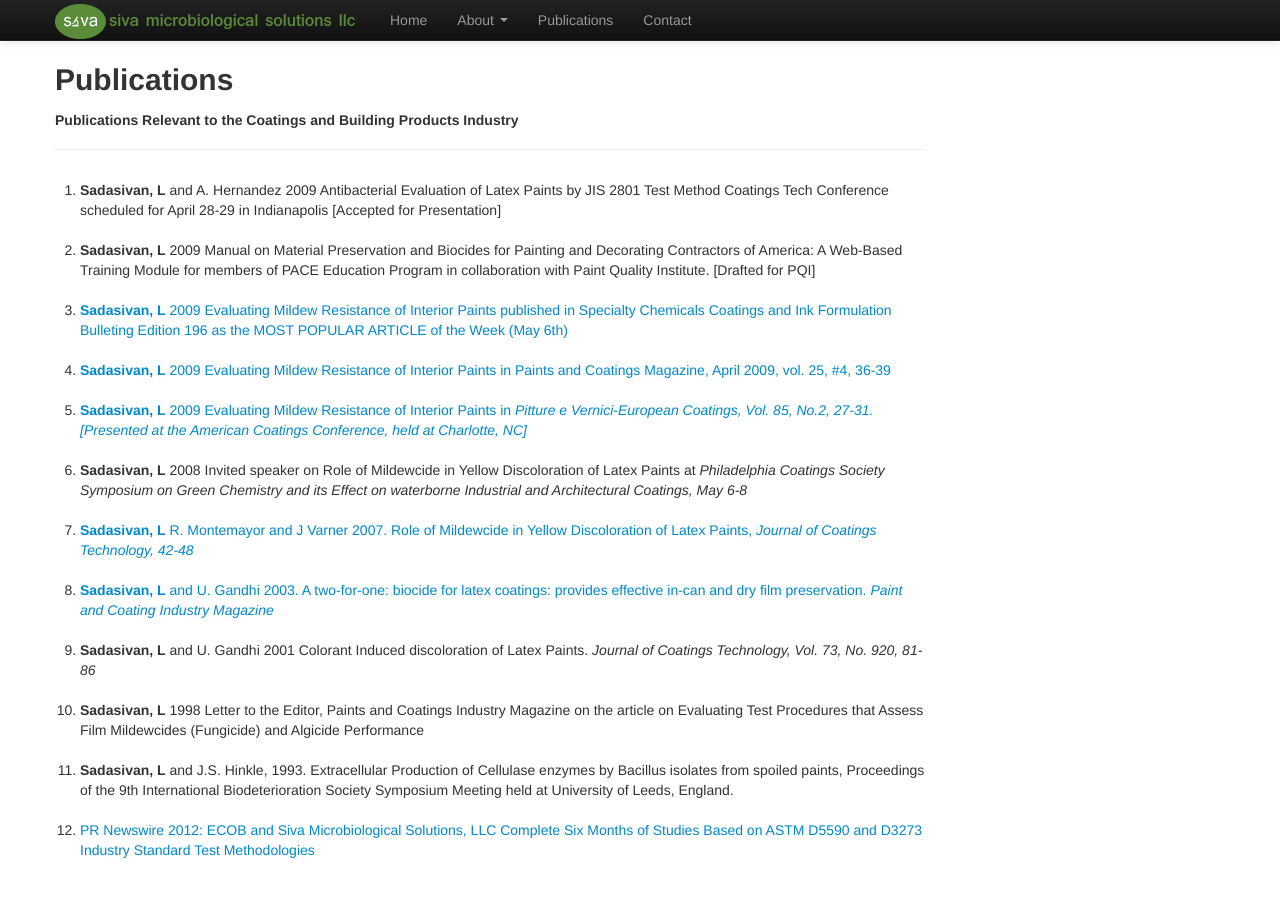
After one commit to sunils34/sivams, a Django app: template templates/pages/publications.html in a window 1280 px wide. The commit adds this page. Run offline with Django 3.2, Linux system fonts and the light colour scheme; the template is opened without the code that fills it, so the values that code supplies are empty; parts of the project's set-up code (start-up, migrations or seed data) failed here and were passed over.

Commit message:
Add publications page

```diff
--- a/templates/css/main.css
+++ b/templates/css/main.css
@@ -3,3 +3,23 @@
 /* ==========================================================================
    Author's custom styles
    ========================================================================== */
+
+
+
+.photogallery img {
+    width: 100px;
+    height: 100px;
+}
+
+.brand {
+    height: 35px;
+    margin-top: -6px;
+}
+
+.jumbotron .container {
+    background: rgba(0,0,0,.3)
+}
+
+.publist li {
+    margin-bottom:20px;
+}
--- a/templates/pages/navbar.html
+++ b/templates/pages/navbar.html
@@ -6,7 +6,9 @@
                         <span class="icon-bar"></span>
                         <span class="icon-bar"></span>
                     </a>
-                    <a class="brand" href="/">Siva Microbiological Solutions</a>
+                    <!--a class="brand" href="/">Siva Microbiological Solutions</a-->
+                    <a href="/"><img class="brand" src="/img/sivams-WithName.png" style="padding-bottom: 0px"/></a>
+
                     <div class="nav-collapse collapse">
                         <ul class="nav">
                             <li {%if home%}class="active"{%endif%} ><a href="/">Home</a></li>
@@ -14,12 +16,13 @@
                                 <a href="/about#" class="dropdown-toggle">About <b class="caret"></b></a>
                                 <ul class="dropdown-menu">
                                     <li><a href='/about#'>About Siva</a></li>
-                                    <li><a href='/about#services'>Services</a></li>
                                     <li><a href='/about#lakshmi'>Lakshmi Sadasivan Ph.D</a></li>
                                     <li><a href="/about#jeffery">Jeffery Hinkle Ph.D, MBA</a></li>
                                     <li><a href="/about#easwara">Easwara Sadasivan Ph.D</a></li>
                                 </ul>
                             </li>
+                            <!--li {%if contact%}class="active"{%endif%} ><a href="/services">Services</a></li-->
+                            <li {%if contact%}class="active"{%endif%} ><a href="/publications">Publications</a></li>
                             <li {%if contact%}class="active"{%endif%} ><a href="/contact">Contact</a></li>
                         </ul>
                         <!--form class="navbar-form pull-right">
--- /dev/null
+++ b/templates/pages/publications.html
@@ -0,0 +1,33 @@
+{%include 'pages/head.html'%}
+    <body>
+        <!--[if lt IE 7]>
+        <p class="chromeframe">You are using an outdated browser. <a href="http://browsehappy.com/">Upgrade your browser today</a> or <a href="http://www.google.com/chromeframe/?redirect=true">install Google Chrome Frame</a> to better experience this site.</p>
+        <![endif]-->
+
+        {%include 'pages/navbar.html' %}
+        <div class="container">
+            <div class="row">
+                <div class="span9" style='margin-top:-30px'>
+                    <section>
+                        <div class="page-header">
+                            <h2>Publications</h2>
+                            <h5>Publications Relevant to the Coatings and Building Products Industry</h5>
+                        </div>
+                        <ol class="publist">
+                            <li><b>Sadasivan, L</b> and A. Hernandez 2009 Antibacterial Evaluation of Latex Paints by JIS 2801 Test Method Coatings Tech Conference scheduled for April 28-29 in Indianapolis [Accepted for Presentation]</li>
+                            <li><b>Sadasivan, L</b> 2009 Manual on Material Preservation and Biocides for Painting and Decorating Contractors of America: A Web-Based Training Module for members of PACE Education Program in collaboration with Paint Quality Institute. [Drafted for PQI]</li>
+                            <li><a target="_blank" href="http://www.specialchem4coatings.com/resources/articles/article.aspx?id=11224&lr=mci09196&li=20017279"><b>Sadasivan, L</b> 2009 Evaluating Mildew Resistance of Interior Paints published in Specialty Chemicals Coatings and Ink Formulation Bulleting Edition 196 as the MOST POPULAR ARTICLE of the Week (May 6th)</a></li>
+                            <li><a target="_blank" href="http://www.pcimag.com/CDA/Articles/Feature_Article/BNP_GUID_9-5-2006_A_10000000000000560937"><b>Sadasivan, L</b> 2009 Evaluating Mildew Resistance of Interior Paints in Paints and Coatings Magazine, April 2009, vol. 25, #4, 36-39</a></li>
+                            <li><a target="_blank" href="http://www.sivamicrobialsolutions.com/publications/Interior_mold_paper_lakshmi.pdf"><b>Sadasivan, L</b> 2009 Evaluating Mildew Resistance of Interior Paints in <i>Pitture e Vernici-European Coatings, Vol. 85, No.2, 27-31. [Presented at the American Coatings Conference, held at Charlotte, NC]</i></a></li>
+                            <li><b>Sadasivan, L</b> 2008 Invited speaker on Role of Mildewcide in Yellow Discoloration of Latex Paints at <i>Philadelphia Coatings Society Symposium on Green Chemistry and its Effect on waterborne Industrial and Architectural Coatings, May 6-8</i></li>
+                            <li><a target="_blank" href="/publications/CT_sadasivan_mar07.pdf"><b>Sadasivan, L</b> R. Montemayor and J Varner 2007. Role of Mildewcide in Yellow Discoloration of Latex Paints, <i>Journal of Coatings Technology, 42-48</i></a></li>
+                            <li><a href="http://www.pcimag.com/Articles/Cover_Story/430c3548fa6a7010VgnVCM100000f932a8c0____" target="blank"><b>Sadasivan, L</b> and U. Gandhi 2003. A two-for-one: biocide for latex coatings: provides effective in-can and dry film preservation. <i>Paint and Coating Industry Magazine</i></a></li>
+                            <li><b>Sadasivan, L</b> and U. Gandhi 2001 Colorant Induced discoloration of Latex Paints. <i>Journal of Coatings Technology, Vol. 73, No. 920, 81-86</i></li>
+                            <li><b>Sadasivan, L</b> 1998 Letter to the Editor, Paints and Coatings Industry Magazine on the article on Evaluating Test Procedures that Assess Film Mildewcides (Fungicide) and Algicide Performance</li>
+                            <li><b>Sadasivan, L</b> and J.S. Hinkle, 1993. Extracellular Production of Cellulase enzymes by Bacillus isolates from spoiled paints, Proceedings of the 9th International Biodeterioration Society Symposium Meeting held at University of Leeds, England.</li>
+                            <li><a target="_blank" href="http://www.prnewswire.com/news-releases/eco-building-products-successfully-completes-an-in-depth-series-of-mold-and-microbial-contamination-studies-155900535.html">PR Newswire 2012: ECOB and Siva Microbiological Solutions, LLC Complete Six Months of Studies Based on ASTM D5590 and D3273 Industry Standard Test Methodologies</a></li>
+                        </ol>
+                    </section>
+                </div>
+            </div>
+        </div>
```
Also changed, not shown: app/views.py (+16 -1 lines), 2 other files.
